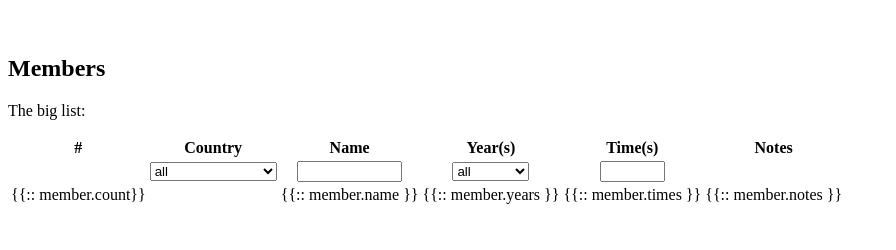
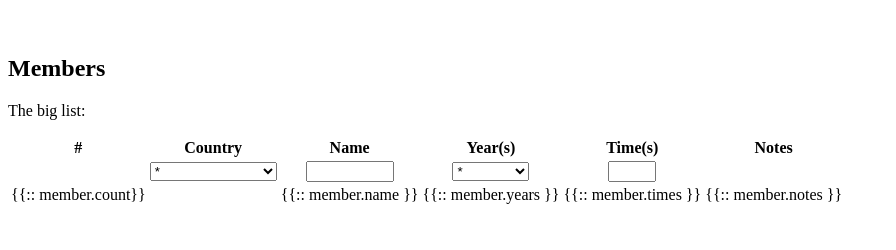
Before and after one commit to iphands/lsah, a website with bundled scripts: page index.html in a window 1280 px wide. Shown: the part 3088-3338 px from the top of the page, without its empty margins (0-896 px from the left). Built offline with nearby package versions, Linux system fonts and the light colour scheme; files whose address does not match are found by name.

Commit message:
resize filter tr

```diff
--- a/index.html
+++ b/index.html
@@ -168,19 +168,19 @@
                     <th></th>
                     <th>
                       <select ng-model="search.country">
-                        <option value="">all</option>
+                        <option value="">*</option>
                         <option ng-repeat="country in countries | orderBy:'code'" value="{{:: country.code}}">
                           {{:: country.code}}
                         </option>
                       </select>
                     </th>
-                    <th><input type="text" size="10" ng-model="search.name"></th>
+                    <th><input type="text" style="width: 6em" ng-model="search.name"></th>
                     <th>
                       <select ng-model="search.years">
-                        <option value="">all</option>
+                        <option value="">*</option>
                         <option ng-repeat="year in years">{{:: year}}</option>
                     </th>
-                    <th><input type="text" size="5" ng-model="search.times"></th>
+                    <th><input type="text" size="5" style="width: 3em" ng-model="search.times"></th>
                     <th></th>
                   </tr>
                 </thead>
```
